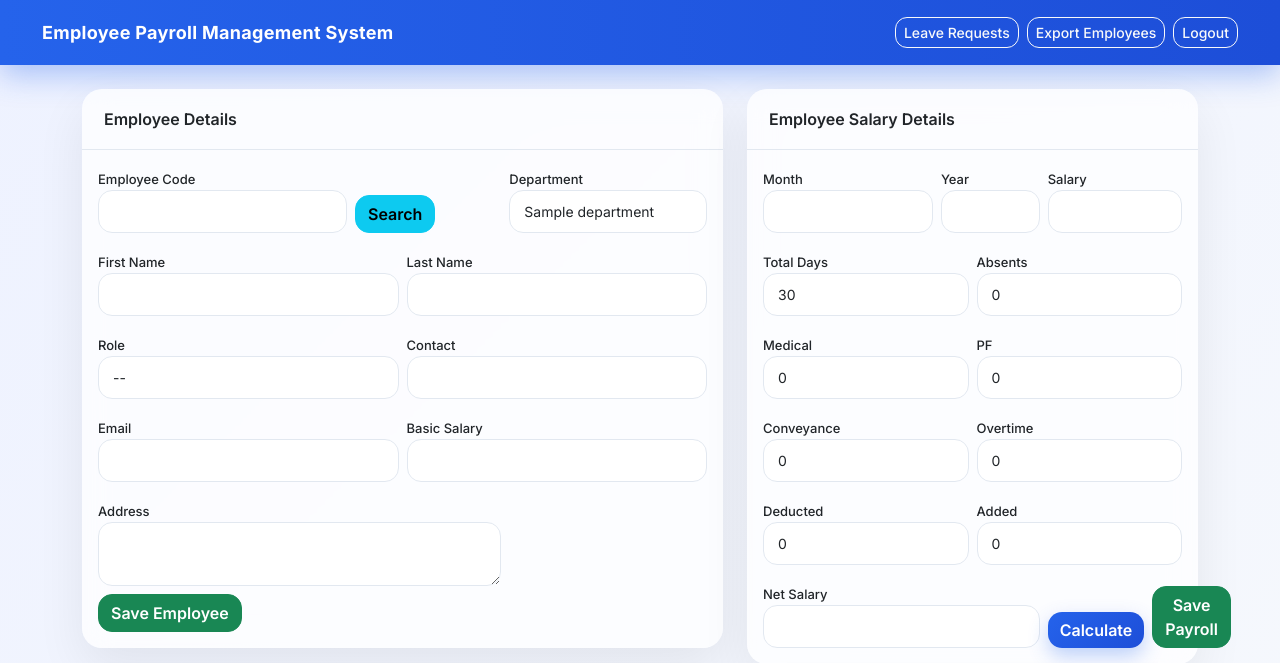
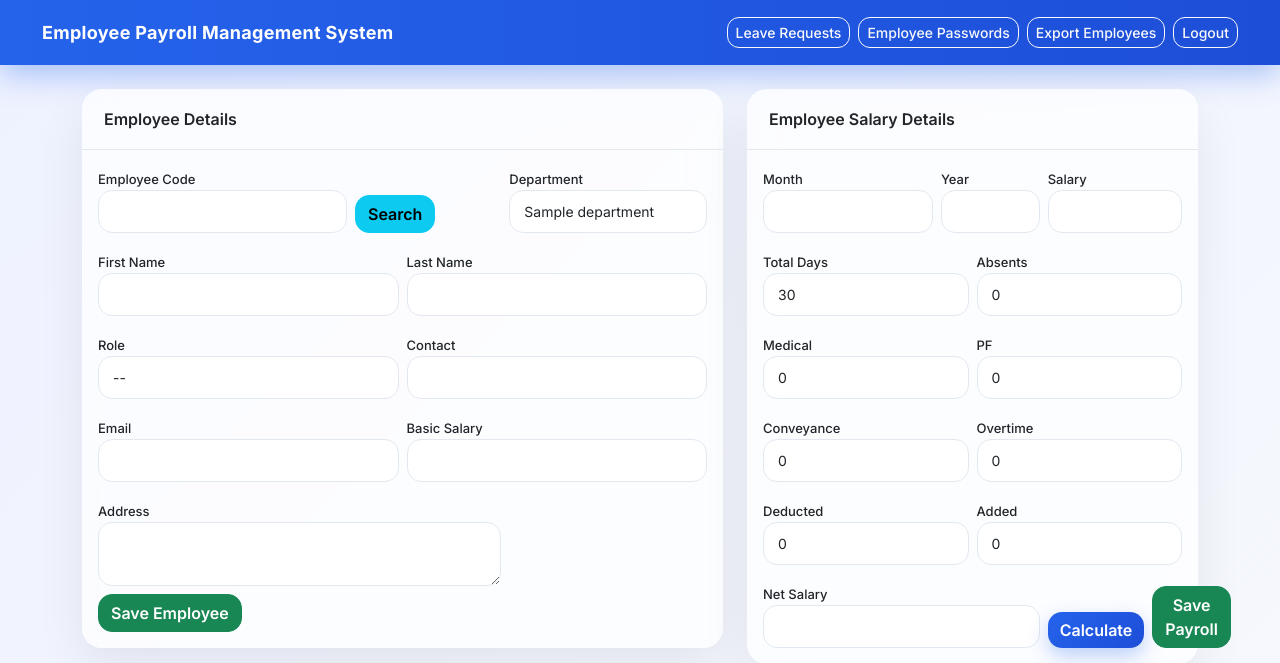
Before and after one commit to AyanMulani/EPMS12, a Flask app: page / in a window 1280 px wide. Shown: the top 663 px of the page. Run offline with Flask 3, Linux system fonts and the light colour scheme; a user stored in the database is signed in; tables that the repository leaves empty hold one stand-in row (values such as "Sample post"); some libraries are stand-ins or nearby versions.

Commit message:
Update index.html

```diff
--- a/templates/index.html
+++ b/templates/index.html
@@ -18,6 +18,10 @@
             class="btn btn-outline-light btn-sm me-2"
             href="/admin/leave-requests"
             >Leave Requests</a
+          ><a
+            class="btn btn-outline-light btn-sm me-2"
+            href="/admin/employee-passwords"
+            >Employee Passwords</a
           ><a class="btn btn-outline-light btn-sm me-2" href="/export/employees"
             >Export Employees</a
           ><a class="btn btn-outline-light btn-sm" href="/logout">Logout</a>
```
